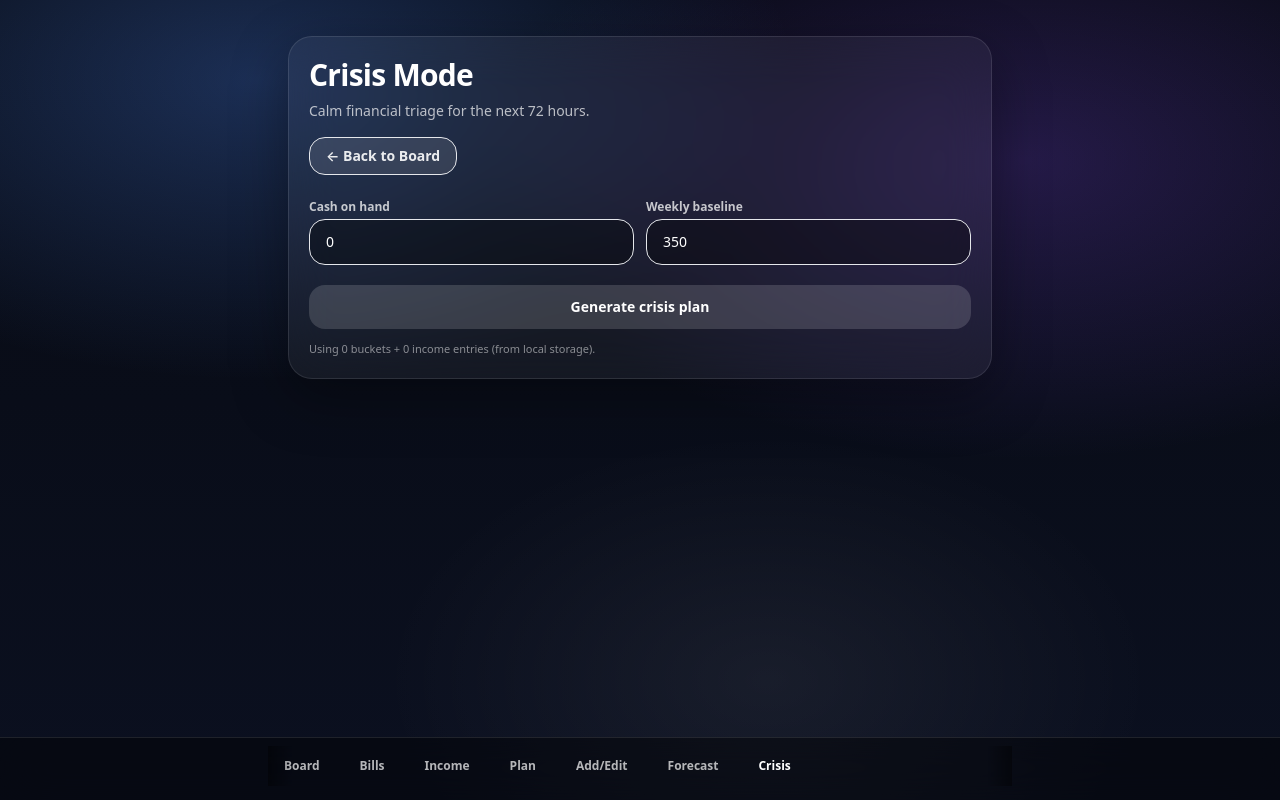
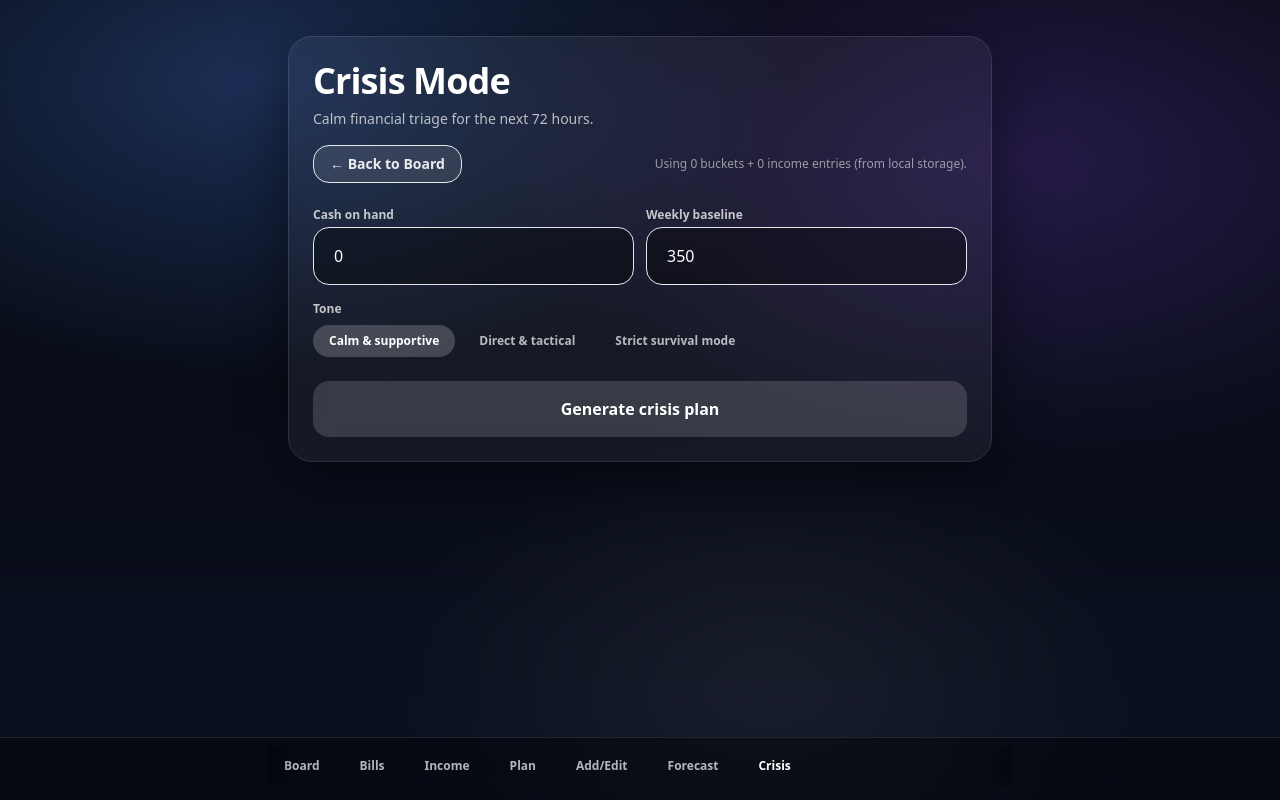
Before and after one commit to KristineMK72/money-control-board, a Next.js app: page /crisis in a window 1280 px wide. Built offline with nearby package versions, Linux system fonts and the light colour scheme.

Commit message:
Update page.tsx

```diff
--- a/app/crisis/page.tsx
+++ b/app/crisis/page.tsx
@@ -5,45 +5,20 @@ import Link from "next/link";
 
 const STORAGE_KEY = "money-control-board-v4";
 
-type Bucket = {
-  key: string;
-  name: string;
-  target?: number;
-  saved?: number;
-  dueDate?: string;
-  priority?: 1 | 2 | 3;
-};
-
-type Entry = {
-  id: string;
-  dateISO: string; // YYYY-MM-DD
-  source?: string;
-  amount: number;
-};
-
-type CrisisResponse = {
-  headline?: string;
-  top3ActionsNow?: string[];
-  priorityFunding?: { bucketName: string; recommendedAmount: number; why?: string }[];
-  debug?: any;
-};
-
-function clampMoney(n: number) {
-  if (!Number.isFinite(n)) return 0;
-  return Math.round(n * 100) / 100;
-}
+type Tone = "calm" | "direct" | "survival";
 
 export default function CrisisPage() {
-  const [cashOnHand, setCashOnHand] = useState<number>(0);
-  const [weeklyBaseline, setWeeklyBaseline] = useState<number>(350);
+  const [cashOnHand, setCashOnHand] = useState(0);
+  const [weeklyBaseline, setWeeklyBaseline] = useState(350);
+  const [tone, setTone] = useState<Tone>("calm");
 
-  const [buckets, setBuckets] = useState<Bucket[]>([]);
-  const [entries, setEntries] = useState<Entry[]>([]);
+  const [buckets, setBuckets] = useState<any[]>([]);
+  const [entries, setEntries] = useState<any[]>([]);
 
   const [loading, setLoading] = useState(false);
-  const [data, setData] = useState<CrisisResponse | null>(null);
+  const [data, setData] = useState<any>(null);
+  const [error, setError] = useState<string | null>(null);
 
-  // load saved board data (optional but useful for AI)
   useEffect(() => {
     try {
       const raw = localStorage.getItem(STORAGE_KEY);
@@ -56,96 +31,78 @@ export default function CrisisPage() {
     }
   }, []);
 
-  const canRun = useMemo(() => !loading, [loading]);
+  const counts = useMemo(() => {
+    return { buckets: buckets.length, entries: entries.length };
+  }, [buckets, entries]);
 
   async function runPlan() {
     setLoading(true);
     setData(null);
+    setError(null);
 
     try {
       const res = await fetch("/api/crisis", {
         method: "POST",
         headers: { "Content-Type": "application/json" },
         body: JSON.stringify({
-          cashOnHand: clampMoney(cashOnHand),
-          weeklyBaseline: clampMoney(weeklyBaseline),
+          cashOnHand,
+          weeklyBaseline,
+          tone,
           buckets,
           entries,
         }),
       });
 
-      const text = await res.text();
-
-      let json: any = null;
-      try {
-        json = text ? JSON.parse(text) : null;
-      } catch {
-        // not JSON
-      }
+      const json = await res.json().catch(() => null);
 
       if (!res.ok) {
-        setData({
-          headline: "Crisis plan failed (API error)",
-          top3ActionsNow: [],
-          priorityFunding: [],
-          debug: {
-            status: res.status,
-            statusText: res.statusText,
-            body: text?.slice(0, 2000),
-          },
-        });
+        const msg =
+          json?.error?.message ||
+          json?.error ||
+          json?.body ||
+          `Request failed (${res.status})`;
+        setError(String(msg));
         return;
       }
 
-      if (!json) {
-        setData({
-          headline: "Crisis plan failed (no JSON returned)",
-          top3ActionsNow: [],
-          priorityFunding: [],
-          debug: { body: text?.slice(0, 2000) },
-        });
-        return;
-      }
-
-      setData(json as CrisisResponse);
-    } catch (err: any) {
-      setData({
-        headline: "Crisis plan failed (network/client error)",
-        top3ActionsNow: [],
-        priorityFunding: [],
-        debug: { message: String(err?.message || err) },
-      });
+      setData(json);
+    } catch (e: any) {
+      setError(e?.message || "Network error");
     } finally {
       setLoading(false);
     }
   }
 
   return (
-    <main className="mx-auto w-full max-w-3xl px-4 pb-28 pt-4 text-white">
-      <div className="rounded-3xl border border-white/10 bg-white/5 p-5 backdrop-blur-xl shadow-[0_18px_55px_rgba(0,0,0,0.35)]">
-        <div className="text-3xl font-black tracking-tight">Crisis Mode</div>
+    <main className="mx-auto w-full max-w-3xl px-4 pb-28 pt-4 text-white font-sans">
+      <div className="rounded-3xl border border-white/10 bg-white/5 p-6 backdrop-blur-xl shadow-[0_18px_55px_rgba(0,0,0,0.45)]">
+        <div className="text-4xl font-black tracking-tight">Crisis Mode</div>
         <div className="mt-2 text-sm text-white/70">
           Calm financial triage for the next 72 hours.
         </div>
 
-        <div className="mt-4">
+        <div className="mt-4 flex flex-wrap items-center gap-2">
           <Link
             href="/money"
-            className="inline-flex items-center rounded-2xl border border-white/12 bg-white/10 px-4 py-2 text-sm font-semibold text-white/90 hover:bg-white/14"
+            className="inline-flex items-center rounded-2xl border border-white/12 bg-white/10 px-4 py-2 text-sm font-semibold text-white/90"
           >
             ← Back to Board
           </Link>
+
+          <div className="ml-auto text-xs text-white/55">
+            Using {counts.buckets} buckets + {counts.entries} income entries (from local storage).
+          </div>
         </div>
 
-        <div className="mt-6 grid gap-3 sm:grid-cols-2">
+        <div className="mt-6 grid gap-4">
+          <div className="grid gap-3 sm:grid-cols-2">
             <label className="grid gap-1">
               <span className="text-xs font-semibold text-white/75">Cash on hand</span>
               <input
                 inputMode="decimal"
-              value={Number.isFinite(cashOnHand) ? String(cashOnHand) : "0"}
+                value={String(cashOnHand)}
                 onChange={(e) => setCashOnHand(Number(e.target.value))}
-              className="w-full rounded-2xl border border-white/12 bg-black/35 px-4 py-3 text-sm text-white outline-none placeholder:text-white/40"
-              placeholder="0"
+                className="w-full rounded-2xl border border-white/12 bg-black/35 px-5 py-4 text-base text-white outline-none"
               />
             </label>
 
@@ -153,66 +110,103 @@ export default function CrisisPage() {
               <span className="text-xs font-semibold text-white/75">Weekly baseline</span>
               <input
                 inputMode="decimal"
-              value={Number.isFinite(weeklyBaseline) ? String(weeklyBaseline) : "0"}
+                value={String(weeklyBaseline)}
                 onChange={(e) => setWeeklyBaseline(Number(e.target.value))}
-              className="w-full rounded-2xl border border-white/12 bg-black/35 px-4 py-3 text-sm text-white outline-none placeholder:text-white/40"
-              placeholder="350"
+                className="w-full rounded-2xl border border-white/12 bg-black/35 px-5 py-4 text-base text-white outline-none"
               />
+            </label>
+          </div>
+
+          <label className="grid gap-2">
+            <span className="text-xs font-semibold text-white/75">Tone</span>
+            <div className="flex flex-wrap gap-2">
+              {(["calm", "direct", "survival"] as Tone[]).map((t) => {
+                const active = tone === t;
+                return (
+                  <button
+                    key={t}
+                    type="button"
+                    onClick={() => setTone(t)}
+                    className={[
+                      "rounded-full px-4 py-2 text-xs font-semibold transition",
+                      active ? "bg-white/20 text-white" : "bg-white/8 text-white/70 hover:bg-white/12",
+                    ].join(" ")}
+                  >
+                    {t === "calm" ? "Calm & supportive" : t === "direct" ? "Direct & tactical" : "Strict survival mode"}
+                  </button>
+                );
+              })}
+            </div>
           </label>
         </div>
 
         <button
           onClick={runPlan}
-          disabled={!canRun}
-          className="mt-5 w-full rounded-2xl bg-white/15 px-4 py-3 text-sm font-black text-white hover:bg-white/20 disabled:opacity-60"
+          disabled={loading}
+          className="mt-6 w-full rounded-2xl bg-white/15 px-6 py-4 text-base font-black text-white hover:bg-white/20 disabled:opacity-60"
         >
           {loading ? "Building plan…" : "Generate crisis plan"}
         </button>
+      </div>
 
-        <div className="mt-3 text-[11px] text-white/50">
-          Using {buckets.length} buckets + {entries.length} income entries (from local storage).
+      {error ? (
+        <div className="mt-4 rounded-3xl border border-red-500/20 bg-red-500/10 p-5 text-sm text-red-100">
+          <div className="text-lg font-black">Crisis plan failed</div>
+          <div className="mt-2 break-words text-white/85">{error}</div>
+        </div>
+      ) : null}
+
+      {data ? (
+        <div className="mt-4 grid gap-3">
+          {/* Score + headline */}
+          <div className="rounded-3xl border border-white/10 bg-white/5 p-6 backdrop-blur-xl">
+            <div className="flex items-start justify-between gap-4">
+              <div className="text-2xl font-black">{data.headline}</div>
+              {typeof data.stabilityScore === "number" ? (
+                <div className="rounded-2xl bg-black/25 px-4 py-2 text-center">
+                  <div className="text-xs text-white/60">Stability</div>
+                  <div className="text-2xl font-black">{data.stabilityScore}</div>
+                </div>
+              ) : null}
+            </div>
+
+            <div className="mt-4">
+              <div className="text-sm font-black text-white/90">Top actions now</div>
+              <ul className="mt-2 list-disc space-y-1 pl-5 text-sm text-white/80">
+                {(data.top3ActionsNow || []).map((x: string, i: number) => (
+                  <li key={i}>{x}</li>
+                ))}
+              </ul>
             </div>
           </div>
 
-      {data ? (
-        <div className="mt-4 grid gap-3">
-          <div className="rounded-3xl border border-white/10 bg-white/5 p-5 backdrop-blur-xl">
-            <div className="text-xl font-black">{data.headline || "Crisis plan"}</div>
-
-            {(data.top3ActionsNow?.length || 0) > 0 ? (
-              <>
-                <div className="mt-3 text-sm font-black text-white/90">Top actions now</div>
-                <ul className="mt-2 list-disc space-y-1 pl-5 text-sm text-white/80">
-                  {(data.top3ActionsNow || []).map((x, i) => (
-                    <li key={i}>{x}</li>
-                  ))}
-                </ul>
-              </>
-            ) : null}
-
-            {(data.priorityFunding?.length || 0) > 0 ? (
-              <>
-                <div className="mt-4 text-sm font-black text-white/90">Priority funding</div>
-                <div className="mt-2 grid gap-2">
-                  {(data.priorityFunding || []).map((p, i) => (
+          {/* Priority funding */}
+          <div className="rounded-3xl border border-white/10 bg-white/5 p-6 backdrop-blur-xl">
+            <div className="text-sm font-black text-white/90">Priority funding</div>
+            <div className="mt-3 grid gap-3">
+              {(data.priorityFunding || []).map((p: any, i: number) => (
                 <div key={i} className="rounded-2xl border border-white/10 bg-black/20 p-4">
                   <div className="flex items-center justify-between gap-3">
-                        <div className="font-black">{p.bucketName}</div>
-                        <div className="font-black">{clampMoney(p.recommendedAmount).toFixed(2)}</div>
+                    <div className="text-base font-black">{p.bucketName}</div>
+                    <div className="text-base font-black">{Number(p.recommendedAmount || 0).toFixed(2)}</div>
                   </div>
-                      {p.why ? <div className="mt-1 text-xs text-white/70">{p.why}</div> : null}
+                  <div className="mt-1 text-xs text-white/70">{p.why}</div>
                 </div>
               ))}
             </div>
-              </>
+          </div>
+
+          {/* 72-hour plan */}
+          {Array.isArray(data.plan72h) ? (
+            <div className="rounded-3xl border border-white/10 bg-white/5 p-6 backdrop-blur-xl">
+              <div className="text-sm font-black text-white/90">72-hour plan</div>
+              <ol className="mt-2 list-decimal space-y-2 pl-5 text-sm text-white/80">
+                {data.plan72h.map((x: string, i: number) => (
+                  <li key={i}>{x}</li>
+                ))}
+              </ol>
+            </div>
           ) : null}
-
-            {data.debug ? (
-              <pre className="mt-4 whitespace-pre-wrap rounded-2xl border border-white/10 bg-black/30 p-3 text-xs text-white/80">
-                {JSON.stringify(data.debug, null, 2)}
-              </pre>
-            ) : null}
-          </div>
         </div>
       ) : null}
     </main>
```
Lines whose indentation alone changed are shown as unchanged.
